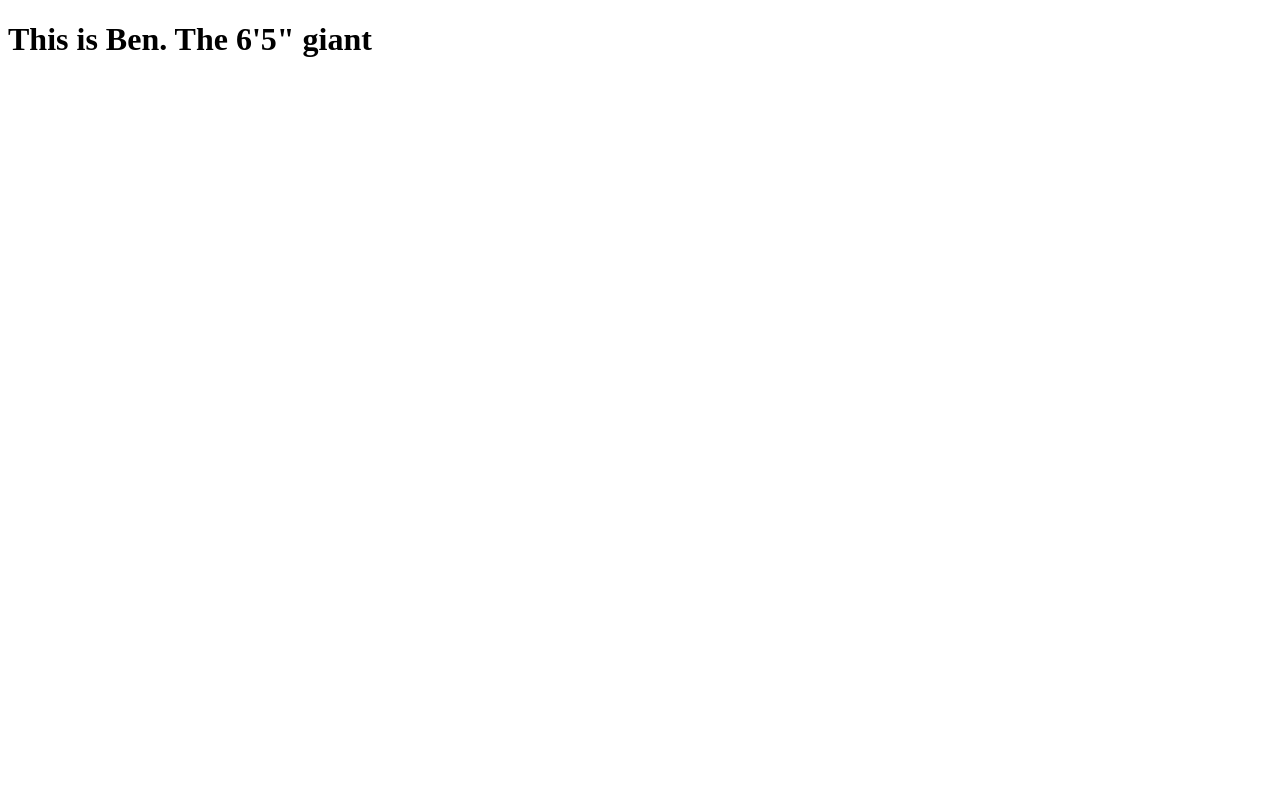
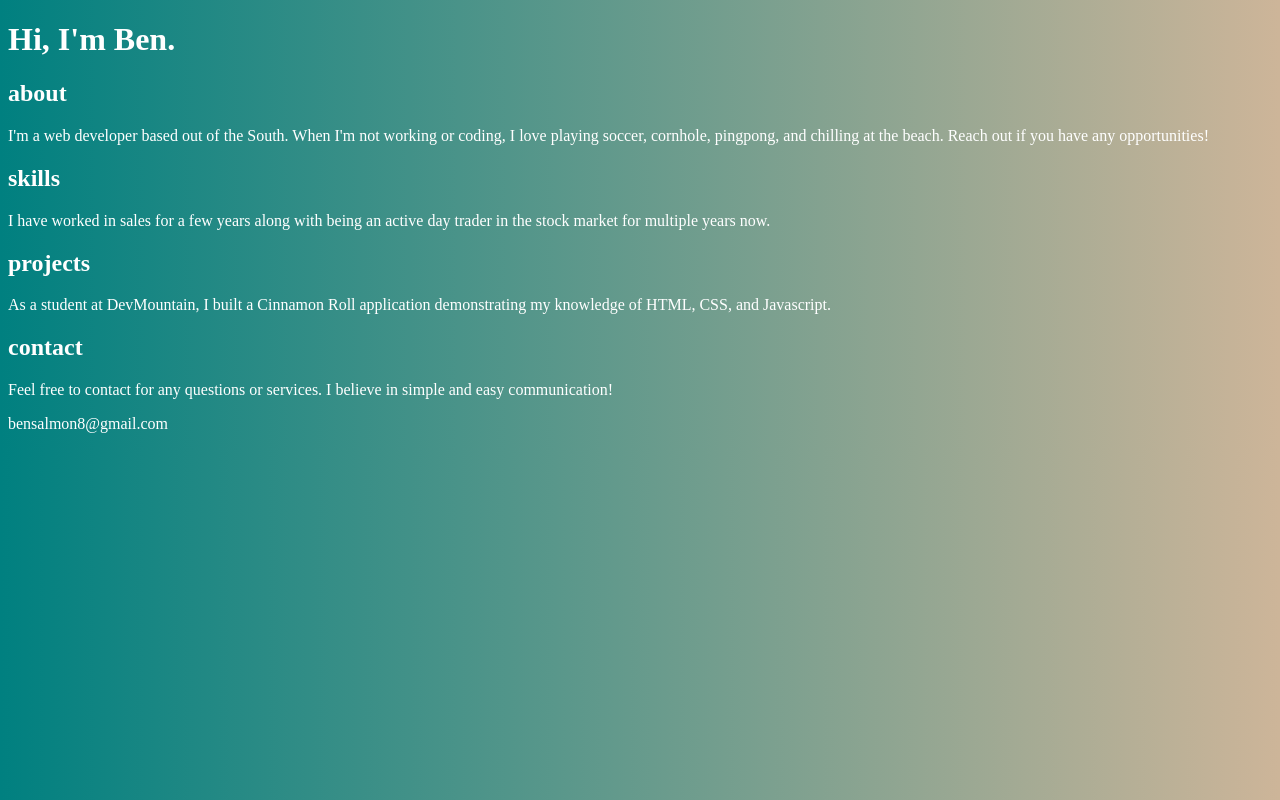
Before and after one commit to bamaben10/bamaben10.github.io, a plain HTML site: page index.html in a window 1280 px wide. Drawn offline with Linux system fonts and the light colour scheme.

Commit message:
portfolio

```diff
--- a/index.html
+++ b/index.html
@@ -4,9 +4,21 @@
     <meta charset="UTF-8">
     <meta http-equiv="X-UA-Compatible" content="IE=edge">
     <meta name="viewport" content="width=device-width, initial-scale=1.0">
+    <link rel="stylesheet" href="sytles.css">
     <title>Document</title>
 </head>
 <body>
-    <h1>This is Ben.  The 6'5" giant</h1>
+    <h1>Hi, I'm Ben.</h1>
+    <h2>about</h2>
+        <p>I'm a web developer based out of the South.  When I'm not working or coding, I love playing soccer, cornhole, pingpong, and chilling at the beach.  Reach out if you have any opportunities!</p>
+    <h2>skills</h2>
+        <p>I have worked in sales for a few years along with being an active day trader in the stock market for multiple years now.</p>
+    <h2>projects</h2>
+        <p>As a student at DevMountain, I built a Cinnamon Roll application demonstrating my knowledge of HTML, CSS, and Javascript.</p>
+    <h2>contact</h2>
+        <p>Feel free to contact for any questions or services.  I believe in simple and easy communication!</p>
+        <p>bensalmon8@gmail.com</p>
+
+
 </body>
 </html>
--- /dev/null
+++ b/sytles.css
@@ -0,0 +1,5 @@
+body {
+    font-family: 'Merriweather', serif;
+    background-image: linear-gradient(to right, teal, #CDB599FF);
+    color: white;
+}
```
